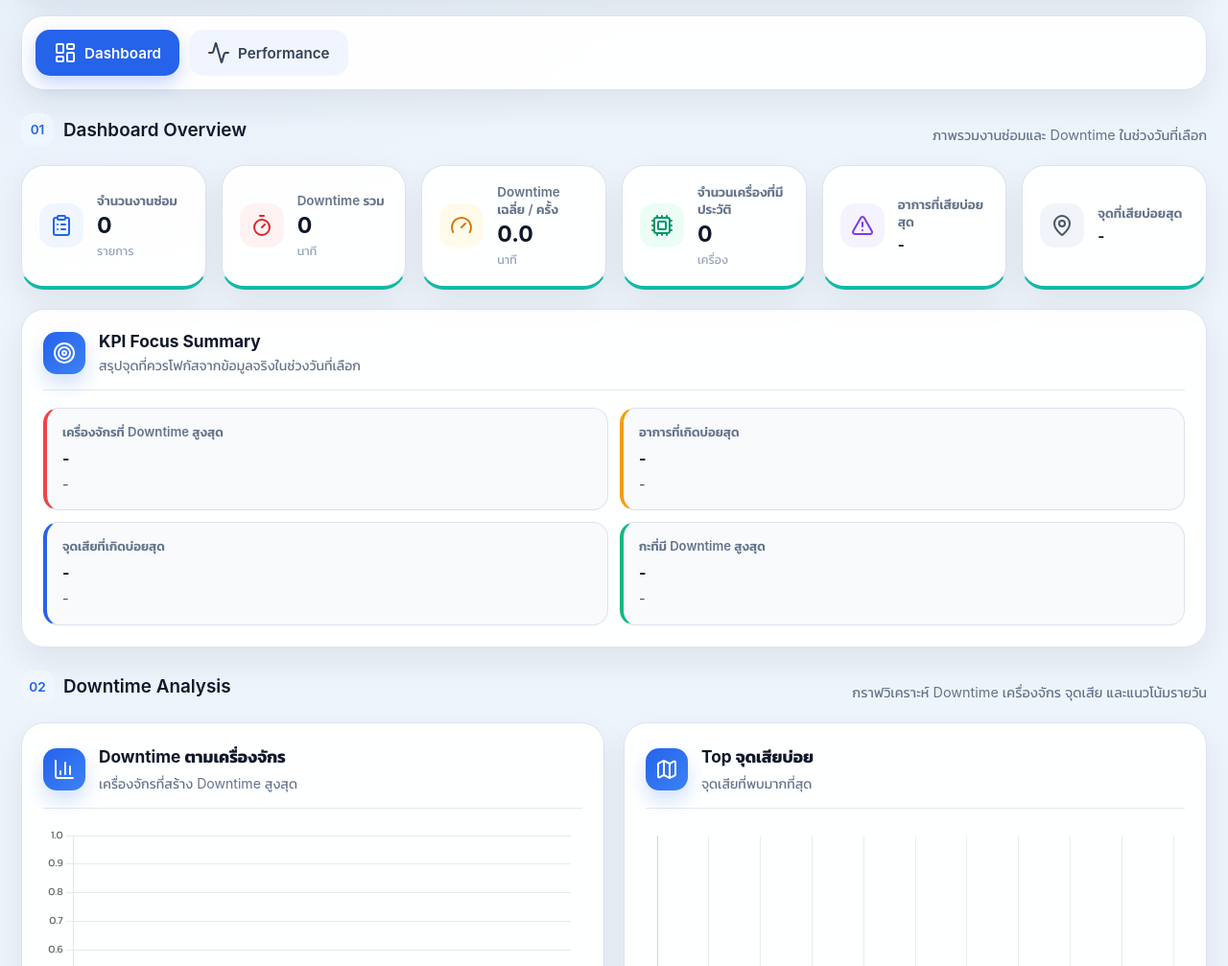
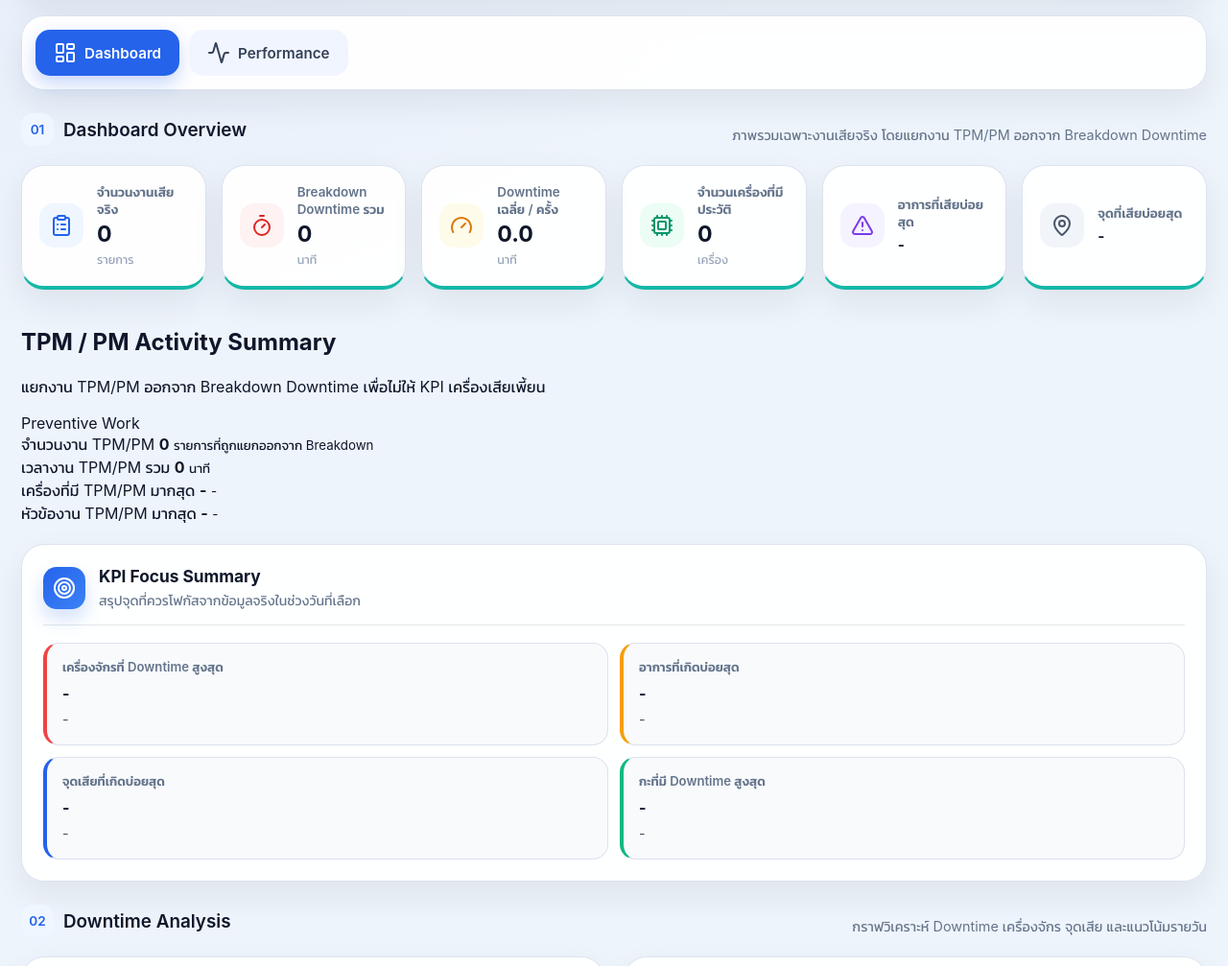
Before and after one commit to Thames3450/Maintenance-Dashboard, a plain HTML site: page index.html in a window 1280 px wide. Shown: the part 640-1647 px from the top of the page at 96% size. Drawn offline with nearby package versions, Linux system fonts and the light colour scheme; no server answers.

Commit message:
Update index.html

```diff
--- a/index.html
+++ b/index.html
@@ -35,6 +35,11 @@
       </div>
 
       <div class="nav-actions">
+        <a href="index.html" class="nav-link">
+          <i data-lucide="file-edit"></i>
+          Repair Report
+        </a>
+
         <button class="nav-link" id="refreshBtn" type="button">
           <i data-lucide="refresh-cw"></i>
           Refresh
@@ -146,7 +151,7 @@
           <span>01</span>
           <h2>Dashboard Overview</h2>
         </div>
-        <p>ภาพรวมงานซ่อมและ Downtime ในช่วงวันที่เลือก</p>
+        <p>ภาพรวมเฉพาะงานเสียจริง โดยแยกงาน TPM/PM ออกจาก Breakdown Downtime</p>
       </div>
 
       <!-- KPI Summary -->
@@ -154,7 +159,7 @@
         <div class="kpi-card">
           <div class="kpi-icon blue"><i data-lucide="clipboard-list"></i></div>
           <div>
-            <div class="kpi-label">จำนวนงานซ่อม</div>
+            <div class="kpi-label">จำนวนงานเสียจริง</div>
             <div class="kpi-value" id="totalJobs">0</div>
             <div class="kpi-sub">รายการ</div>
           </div>
@@ -163,7 +168,7 @@
         <div class="kpi-card">
           <div class="kpi-icon red"><i data-lucide="timer"></i></div>
           <div>
-            <div class="kpi-label">Downtime รวม</div>
+            <div class="kpi-label">Breakdown Downtime รวม</div>
             <div class="kpi-value" id="totalDowntime">0</div>
             <div class="kpi-sub">นาที</div>
           </div>
@@ -200,6 +205,43 @@
           <div>
             <div class="kpi-label">จุดที่เสียบ่อยสุด</div>
             <div class="kpi-text" id="topAreaName">-</div>
+          </div>
+        </div>
+      </section>
+
+      <!-- TPM / PM Summary -->
+      <section class="pm-tpm-summary" id="pmTpmSummarySection">
+        <div class="pm-tpm-head">
+          <div>
+            <h2>TPM / PM Activity Summary</h2>
+            <p>แยกงาน TPM/PM ออกจาก Breakdown Downtime เพื่อไม่ให้ KPI เครื่องเสียเพี้ยน</p>
+          </div>
+          <span class="pm-tpm-badge">Preventive Work</span>
+        </div>
+
+        <div class="pm-tpm-grid">
+          <div class="pm-tpm-card">
+            <span>จำนวนงาน TPM/PM</span>
+            <strong id="pmTpmJobs">0</strong>
+            <small>รายการที่ถูกแยกออกจาก Breakdown</small>
+          </div>
+
+          <div class="pm-tpm-card">
+            <span>เวลางาน TPM/PM รวม</span>
+            <strong id="pmTpmTime">0</strong>
+            <small>นาที</small>
+          </div>
+
+          <div class="pm-tpm-card">
+            <span>เครื่องที่มี TPM/PM มากสุด</span>
+            <strong id="pmTpmTopMachine">-</strong>
+            <small id="pmTpmTopMachineDetail">-</small>
+          </div>
+
+          <div class="pm-tpm-card">
+            <span>หัวข้องาน TPM/PM มากสุด</span>
+            <strong id="pmTpmTopWork">-</strong>
+            <small id="pmTpmTopWorkDetail">-</small>
           </div>
         </div>
       </section>
@@ -438,7 +480,7 @@
         <div class="kpi-card">
           <div class="kpi-icon purple"><i data-lucide="clock"></i></div>
           <div>
-            <div class="kpi-label">Downtime รวม</div>
+            <div class="kpi-label">Breakdown Downtime รวม</div>
             <div class="kpi-value" id="downtimeHours">0 ชม.</div>
           </div>
         </div>
```
